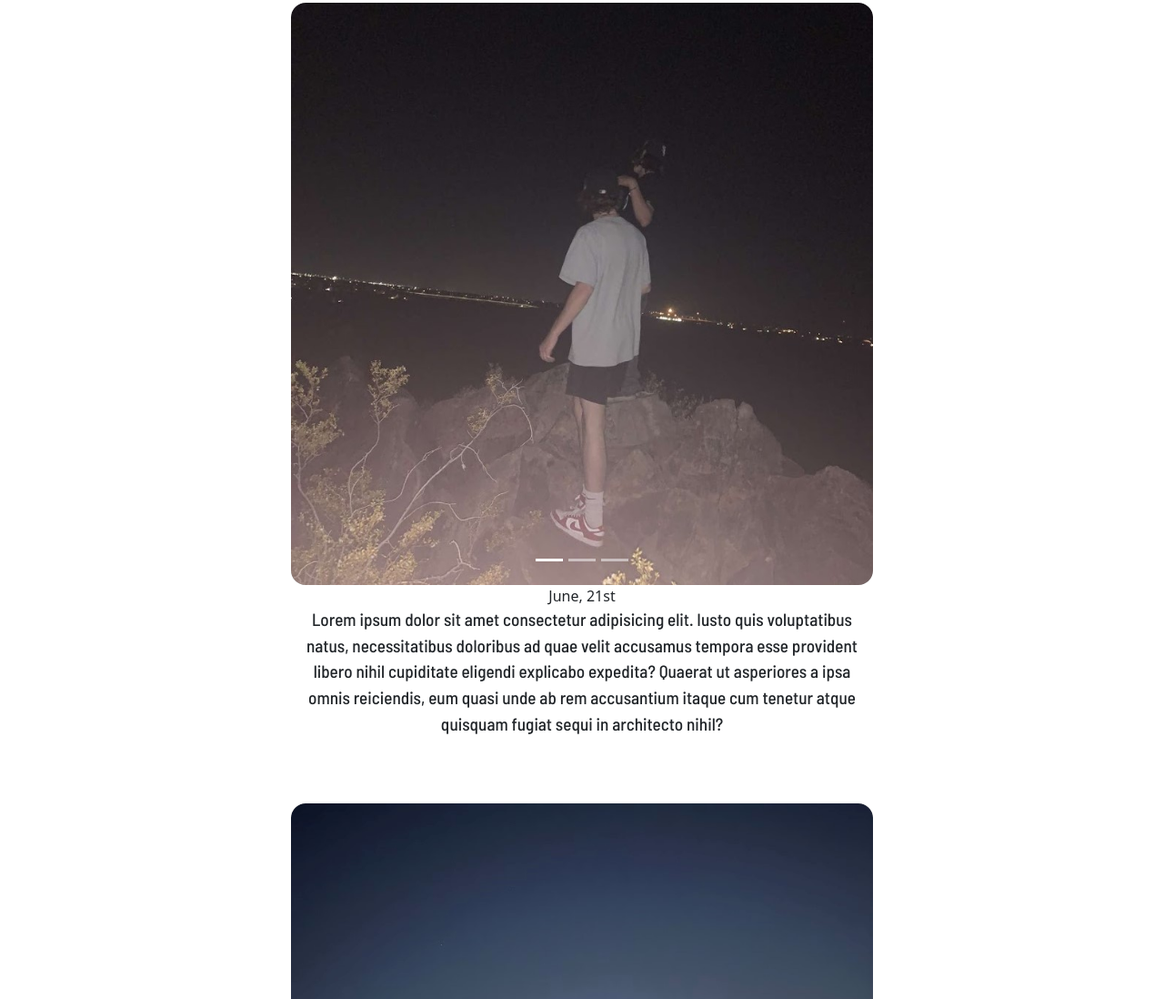
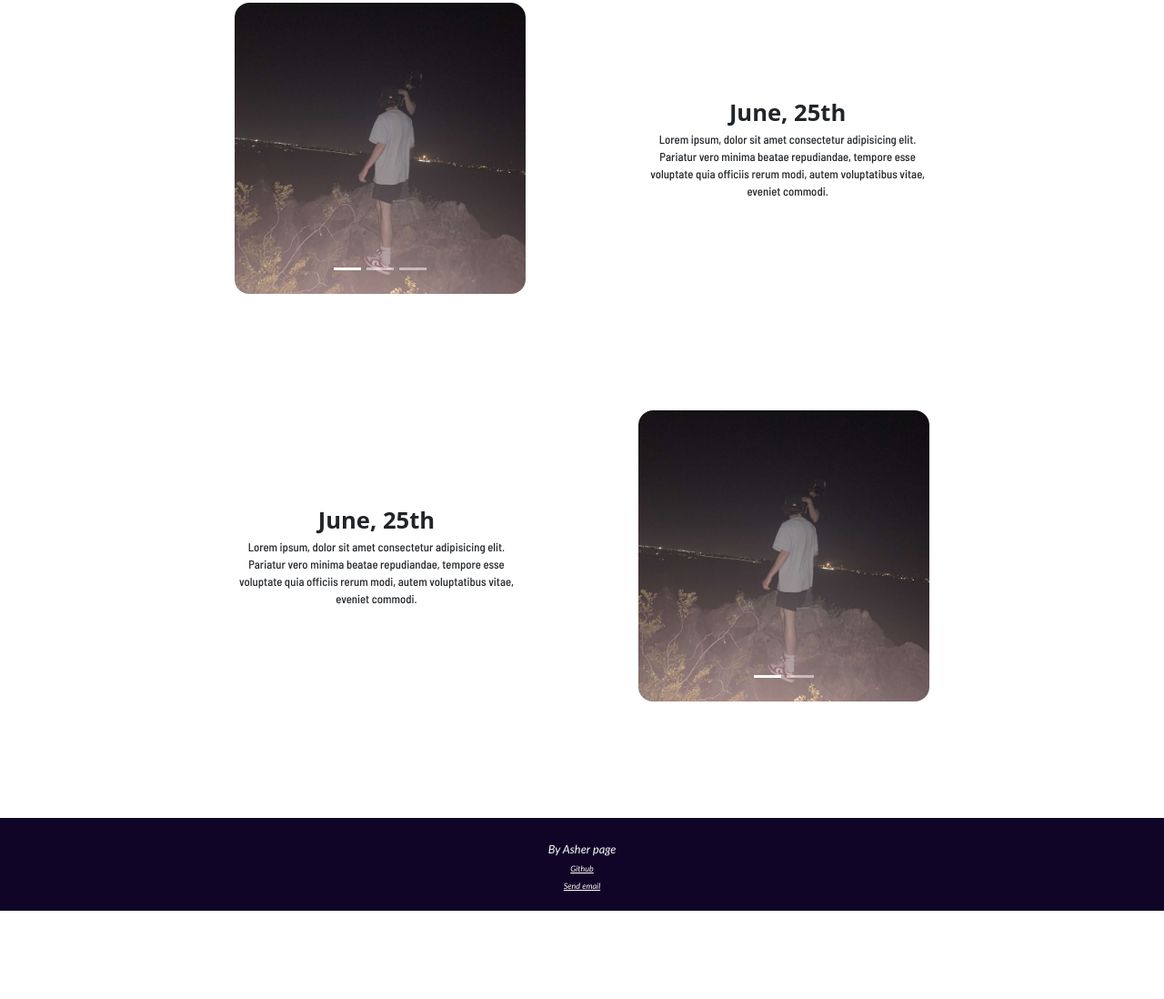
Before and after one commit to asherpage/Summer-Project, a plain HTML site: page mexico.html in a window 1280 px wide. Shown: the part 234-1332 px from the top of the page at 91% size. After the commit the page ends 1235 px from the top, so only its background shows below. Drawn offline with nearby package versions, Linux system fonts and the light colour scheme.

Commit message:
Layout DONE

```diff
--- a/mexico.html
+++ b/mexico.html
@@ -15,7 +15,9 @@
         <a href="./rafting.html"><button class="prev5">Rafting</button></a>
     </div>
         <div class="titleski">Mexico, Perto Penensco</div>
-        <div id="carouselExampleIndicators" class="carousel slide w-50 m-auto">
+        <div class='parent'>
+          <div class='child1'>
+            <div id="carouselExampleIndicators" class="carousel slide sliduh">
               <div class="carousel-indicators">
                 <button type="button" data-bs-target="#carouselExampleIndicators" data-bs-slide-to="0" class="active" aria-current="true" aria-label="Slide 1"></button>
                 <button type="button" data-bs-target="#carouselExampleIndicators" data-bs-slide-to="1" aria-label="Slide 2"></button>
@@ -33,27 +35,32 @@
                 </div>
               </div>
             </div>
-              <p class="text-center">June, 21st</p>
-              <div class="wider"><div class="center">Lorem ipsum dolor sit amet consectetur adipisicing elit. Iusto quis voluptatibus natus, necessitatibus doloribus ad quae velit accusamus tempora esse provident libero nihil cupiditate eligendi explicabo expedita? Quaerat ut asperiores a ipsa omnis reiciendis, eum quasi unde ab rem accusantium itaque cum tenetur atque quisquam fugiat sequi in architecto nihil?</div>
           </div>
-              <br><br><br>
-              <div id="carouselExampleIndicators2" class="carousel slide w-50 m-auto">
+          <div class='child2 w-25' id="words"><p>June, 25th</p><div class="desc">Lorem ipsum, dolor sit amet consectetur adipisicing elit. Pariatur vero minima beatae repudiandae, tempore esse voluptate quia officiis rerum modi, autem voluptatibus vitae, eveniet commodi.</div></div>
+        </div>
+        <br><br><br><br>
+        <div class='parent'>
+          <div class='child3 w-25' id="words"><p>June, 25th</p><div class="desc">Lorem ipsum, dolor sit amet consectetur adipisicing elit. Pariatur vero minima beatae repudiandae, tempore esse voluptate quia officiis rerum modi, autem voluptatibus vitae, eveniet commodi.</div></div>
+          <div class='child4'>
+            <div id="carouselExampleIndicators" class="carousel slide sliduh">
               <div class="carousel-indicators">
-                  <button type="button" data-bs-target="#carouselExampleIndicators2" data-bs-slide-to="0" class="active" aria-current="true" aria-label="Slide 1"></button>
-                  <button type="button" data-bs-target="#carouselExampleIndicators2" data-bs-slide-to="1" aria-label="Slide 2"></button>
-
+                <button type="button" data-bs-target="#carouselExampleIndicators" data-bs-slide-to="0" class="active" aria-current="true" aria-label="Slide 1"></button>
+                <button type="button" data-bs-target="#carouselExampleIndicators" data-bs-slide-to="1" aria-label="Slide 2"></button>
               </div>
               <div class="carousel-inner rounded-4">
                 <div class="carousel-item active">
-                    <img src="./mexi beach.jpg" class="d-block w-100 rounded-4" alt="...">
+                  <img src="./moauntian.jpg" class="d-block w-100 rounded-4" alt="...">
                 </div>
                 <div class="carousel-item">
-                    <video src="./Video_20230804_150720_960.mp4" autoplay class="d-block w-100 rounded-4" alt="...">
+                  <img src="./mountain me.jpg" class="d-block w-100" alt="...">
                 </div>
               </div>
             </div>
-                  <p class="text-center">June, 21st</p>
-                  <div class="wider"><div class="center">Lorem ipsum dolor sit amet consectetur adipisicing elit. Iusto quis voluptatibus natus, necessitatibus doloribus ad quae velit accusamus tempora esse provident libero nihil cupiditate eligendi explicabo expedita? Quaerat ut asperiores a ipsa omnis reiciendis, eum quasi unde ab rem accusantium itaque cum tenetur atque quisquam fugiat sequi in architecto nihil?</div>
+          </div>
+
+        </div>
+        <div class="footie">
+          <p>By Asher page<br><a href="https://github.com/asherpage">Github</a><br><a href="mailto:asher.page2121@gmail.com">Send email</a></p>
         </div>
 
                   <script src="./script.js"></script></div>
--- a/style/styles.scss
+++ b/style/styles.scss
@@ -125,16 +125,12 @@ img {vertical-align: middle;}
 .center{
     width: 50vw;
     font-family: main;
-    text-align: center;
-    margin: auto;
+    display: inline-block;
+  border: 1px solid red;
+  vertical-align: middle;
 }
-.wider{
-  width: 100%;
-  font-size: 1.5vw;
-  font-family: main;
-  display: flex;
-  justify-items: center;
-
+.appParts{
+  text-align: center;
 }
 @keyframes fade {
   from {opacity: .4}
@@ -146,3 +142,95 @@ img {vertical-align: middle;}
 @media only screen and (max-width: 300px) {
   .prev, .next,.text {font-size: 11px}
 }
+#carouselExampleIndicators{
+  display: inline-block;
+  vertical-align: middle;
+}
+.parent {
+  margin: 1rem;
+  text-align: center;
+}
+.child1 {
+  display: inline-block;
+  vertical-align: middle;
+  margin-right: 5vw;
+
+}
+.child2 {
+  display: inline-block;
+  vertical-align: middle;
+  margin-left: 5vw;
+  .desc{
+    font-family: main;
+    font-size: 1vw;
+
+  }
+  p{
+    font-size: 2vw;
+    font-weight: bold;
+  }
+}
+.sliduh{
+  width: 25vw;
+  height: 25vw;
+}
+
+.child3 {
+  display: inline-block;
+  vertical-align: middle;
+  margin-right: 5vw;
+  .desc{
+    font-family: main;
+    font-size: 1vw;
+
+  }
+  p{
+    font-size: 2vw;
+    font-weight: bold;
+  }
+}
+.child4 {
+  display: inline-block;
+  vertical-align: middle;
+  margin-left: 5vw;
+
+}
+.footie{
+  background-color: #110527;
+  margin-top: 10vw;
+  font-family: 'Gill Sans', 'Gill Sans MT', Calibri, 'Trebuchet MS', sans-serif;
+  color: white;
+  height: 8vw;
+  text-align: center;
+  width: 100%;
+  bottom: 0;
+  p{
+    padding-top: 2vw;
+    font-style: italic;
+    font-weight: 200;
+    font-size: 1vw;
+    a{
+      font-size: .7vw;
+      color: white;
+    }
+  }
+}
+.night{
+  color: #333333;
+  position: absolute;
+  top: 0;
+  right: 0;
+  width: 3vw;
+  height: 3vw;
+  margin-top: .5vw;
+  margin-right: .5vw;
+  border: 1px solid red;
+  &:hover{
+    color: #030303;
+    transition: .3s;
+    cursor: pointer;
+  }
+  span{
+    font-size: 3vw;
+  }
+}
```
Also changed, not shown: highlights.html (+34 -44 lines), rafting.html (+22 -16 lines), mexi top view (2).jpg (added), style/styles.css, 1 other file. Lines whose indentation alone changed are shown as unchanged.
